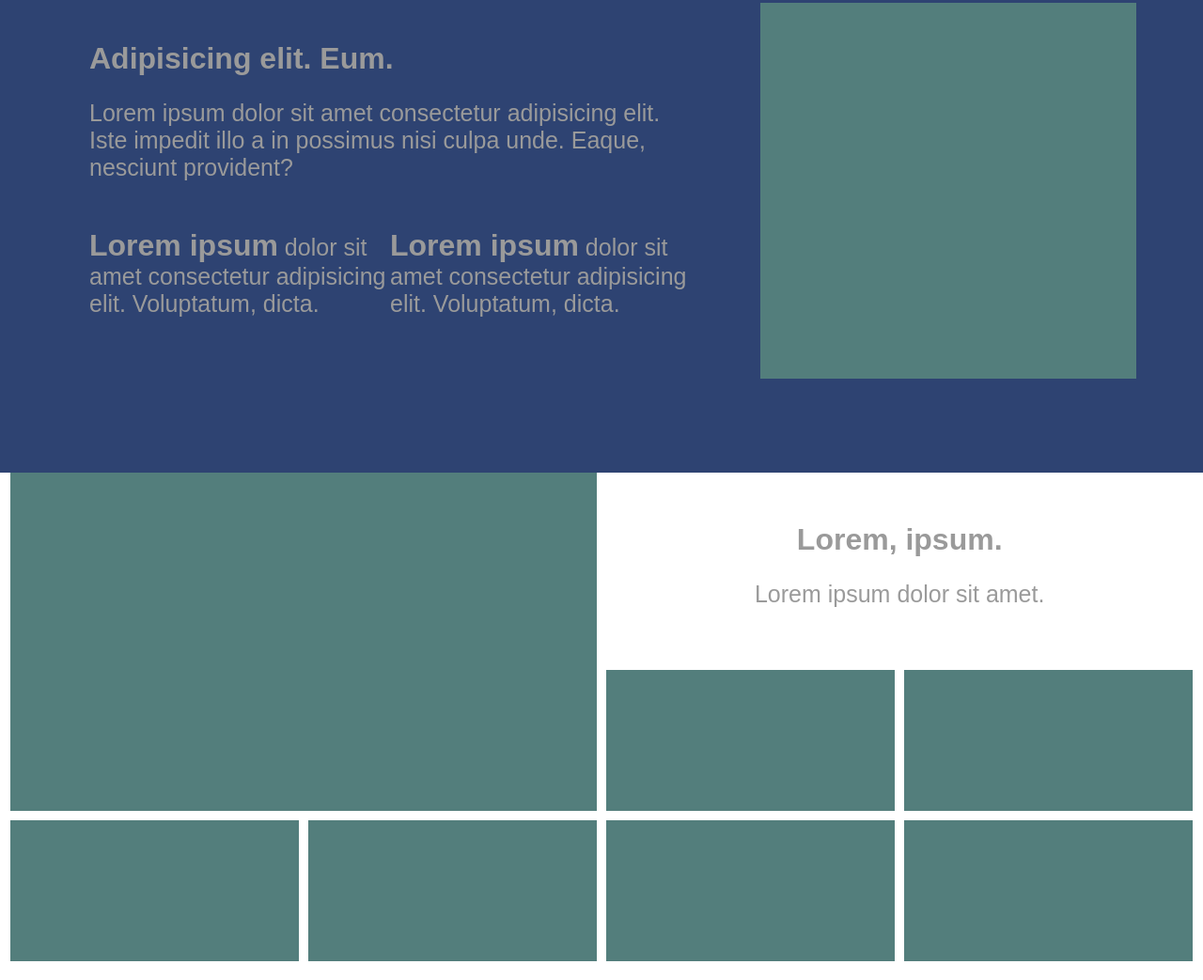
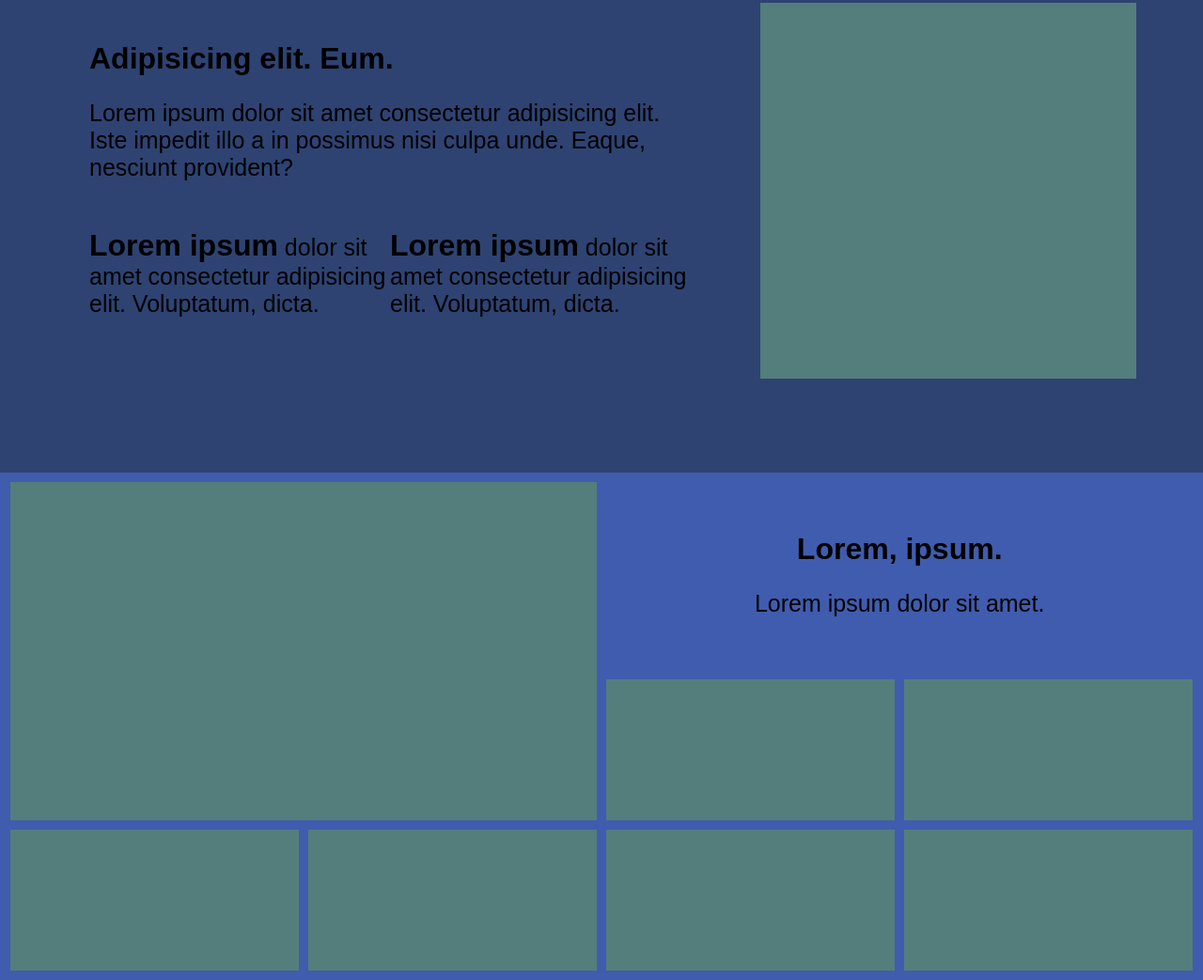
Before and after one commit to AzariahSILAS/practice-layout, a plain HTML site: page index.html in a window 1280 px wide. Shown: the part 1717-2760 px from the top of the page at 94% size. Drawn offline with Linux system fonts and the light colour scheme.

Commit message:
Update styles.css
i updated the colors a little

```diff
--- a/styles.css
+++ b/styles.css
@@ -1,6 +1,7 @@
 *{
     font-family: Arial, Helvetica, sans-serif;
-    color: rgb(154, 154, 154);
+    /* color: rgb(154, 154, 154); */
+    color: rgb(0, 0, 0);
 }
 body{
     margin: 0;
@@ -23,7 +24,7 @@ header{
     display: flex;
     width: 100%;
     height: 100px;
-    background-color: #226764;
+    background-color: #405CAE;
     /* justify-content: center; */
     align-items: center;
 }
@@ -133,7 +134,8 @@ margin-top: 10%;
     justify-content: center;
     /* grid-template-columns: 250px 250px 250px 250px;
     grid-template-rows: 200px 150px 150px; */
-
+    background-color: #405CAE;
+    padding: 10px 0 ;
     grid-template-columns: 24% 24% 24% 24% ;
     grid-template-rows: 200px 150px 150px;
     gap: 10px;
```
